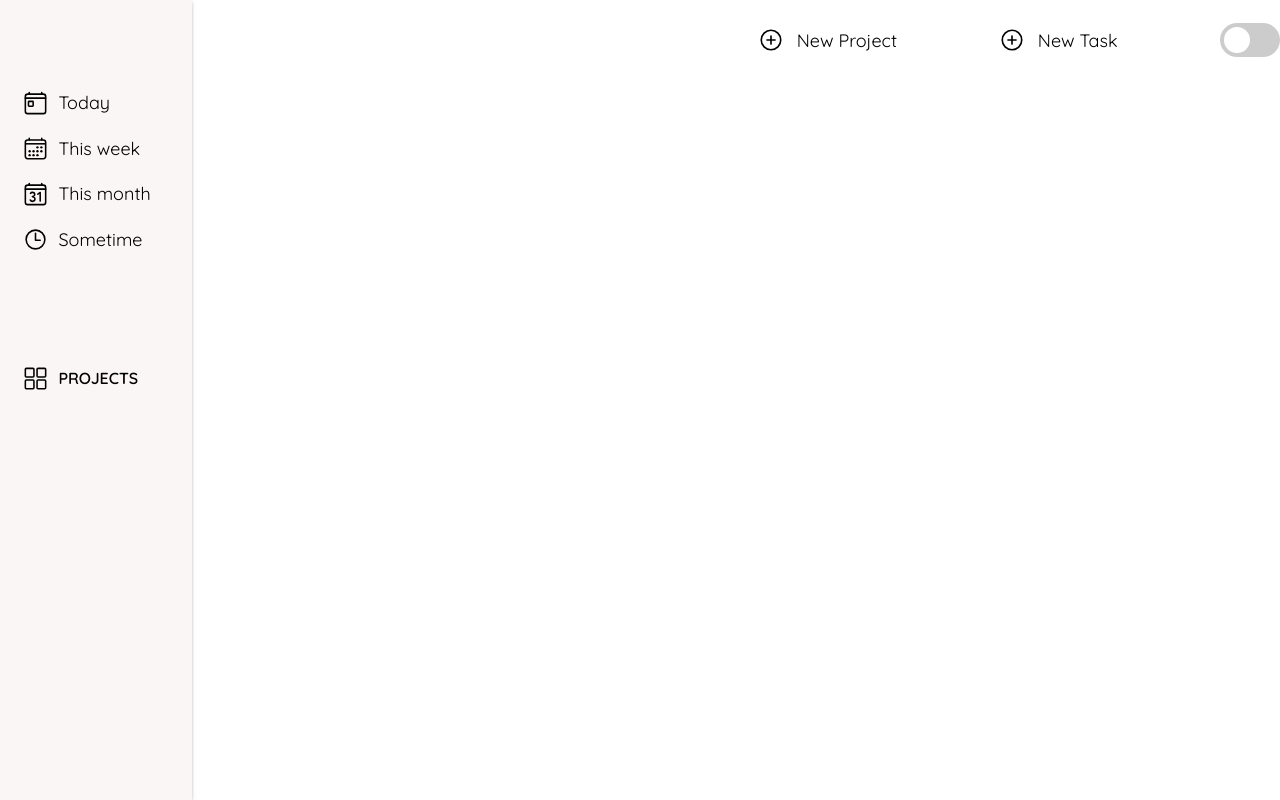
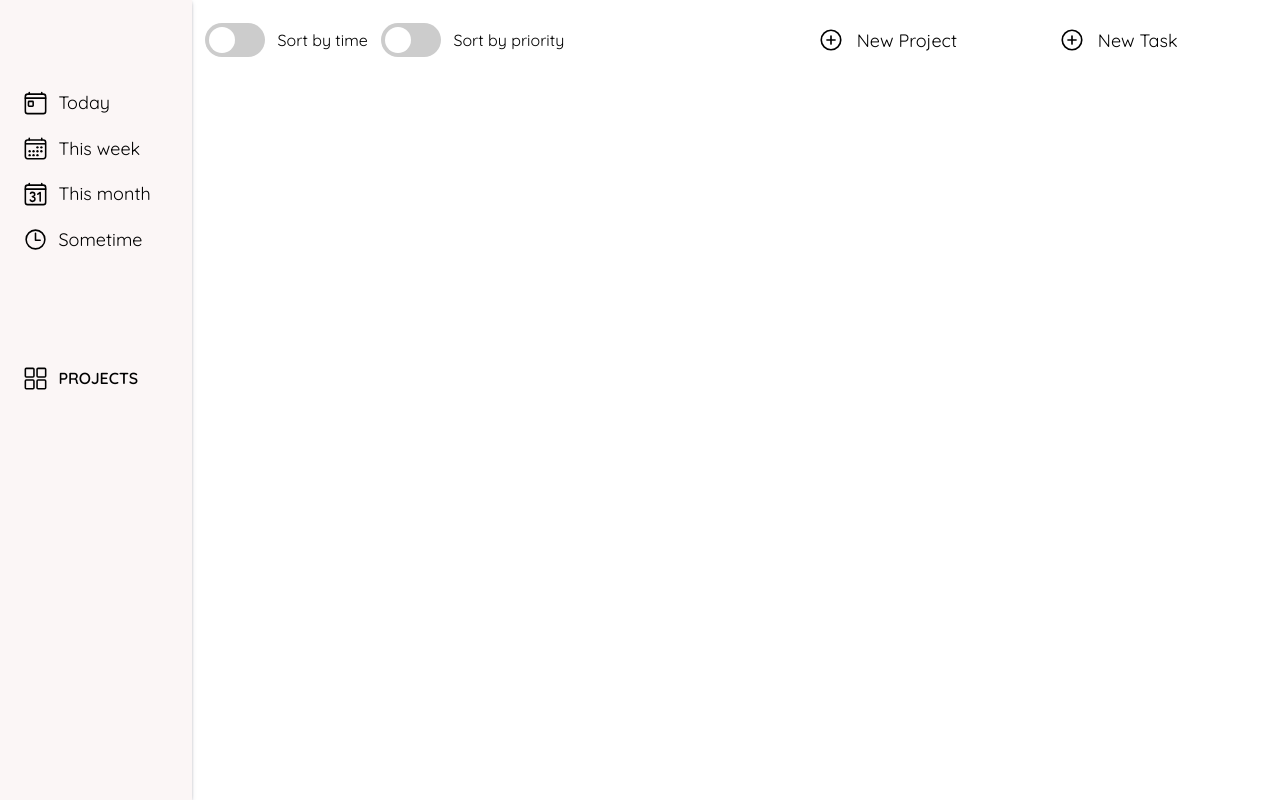
Before and after one commit to ladinofel/todo-app, a website built with webpack: page src/template.html in a window 1280 px wide. Built offline with nearby package versions, Linux system fonts and the light colour scheme.

Commit message:
Add sorting options to the header

```diff
--- a/src/components/headerPanel.css
+++ b/src/components/headerPanel.css
@@ -60,3 +60,14 @@
   .slider-round:before {
     border-radius: 50%;
   }
+
+  .sort-option {
+    display: flex;
+    align-items: center;
+    gap: 1vw;
+    margin-left: 1vw;
+  }
+
+  .header-sort-options {
+    display: flex;
+  }
--- a/src/components/headerPanel.js
+++ b/src/components/headerPanel.js
@@ -16,10 +16,25 @@ const headerGenerator = (() => {
   timeInput.setAttribute('type', 'checkbox');
   const timeSpan = document.createElement('span');
   timeSpan.classList.add('slider-round');
+  const sortTimeTitle = document.createElement('p');
+  sortTimeTitle.textContent = 'Sort by time';
 
+  const sortByPriority = document.createElement('div');
+  sortByPriority.classList.add('sort-option');
+  const priorityLabel = document.createElement('label');
+  priorityLabel.classList.add('switch');
+  const priorityInput = document.createElement('input');
+  priorityInput.setAttribute('type', 'checkbox');
+  const prioritySpan = document.createElement('span');
+  prioritySpan.classList.add('slider-round');
+  const sortPriorityTitle = document.createElement('p');
+  sortPriorityTitle.textContent = 'Sort by priority';
+
+  priorityLabel.append(priorityInput, prioritySpan);
+  sortByPriority.append(priorityLabel, sortPriorityTitle);
   timeLabel.append(timeInput, timeSpan);
-  sortByTime.append(timeLabel);
-  headerSortOptions.append(sortByTime);
+  sortByTime.append(timeLabel, sortTimeTitle);
+  headerSortOptions.append(sortByTime, sortByPriority);
 
 
   const headerOptions = document.createElement('div');
@@ -46,7 +61,7 @@ const headerGenerator = (() => {
   newProject.append(projectIcon, newProjectTitle);
   newTask.append(taskIcon, newTaskTitle);
   headerOptions.append(newProject, newTask);
-  header.append(headerOptions, headerSortOptions);
+  header.append(headerSortOptions, headerOptions);
 
 
 })();
--- a/src/styles.css
+++ b/src/styles.css
@@ -72,7 +72,7 @@ a:hover {
 #header {
   display: flex;
   align-items: center;
-  justify-content: flex-end;
+  justify-content: space-between;
 }
 
 .header-options {
```
Also changed, not shown: dist/main.js.
